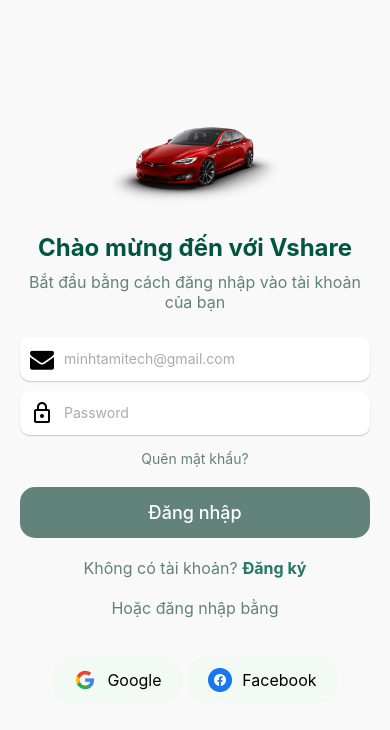
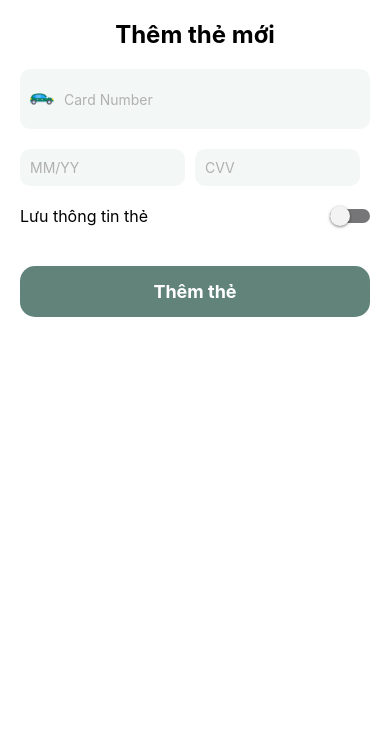
Before and after one commit to MinhTamjs/Vshare_redesign, a React Native app: screen /Add_New_Card in a window 390 px wide. Shown: the top 730 px of the page. Built offline with nearby package versions, Linux system fonts and the light colour scheme.

Commit message:
Fix sign up screen

```diff
--- a/App/Navigation/ScreenNavigation.js
+++ b/App/Navigation/ScreenNavigation.js
@@ -7,6 +7,7 @@
 import DetailScreen from '../Screens/DetailScreen';
 import SignUpScreen from '../Screens/AuthenticationScreen/SignUpScreen';
 import CheckoutScreen from '../Screens/CheckoutScreen';
+import AddNewCardScreen from '../Screens/AddNewCardScreen';
 
 const Stack = createNativeStackNavigator();
 
@@ -39,6 +40,11 @@
           options={{headerShown: false}}
           component={CheckoutScreen}
         />
+        <Stack.Screen
+          name="Add_New_Card"
+          options={{headerShown: false}}
+          component={AddNewCardScreen}
+        />
       </Stack.Navigator>
     </NavigationContainer>
   );
--- /dev/null
+++ b/App/Screens/AddNewCardScreen.js
@@ -0,0 +1,147 @@
+import React, {useState} from 'react';
+import {
+  View,
+  Text,
+  TextInput,
+  TouchableOpacity,
+  StyleSheet,
+  Image,
+  Switch,
+} from 'react-native';
+import LinearGradient from 'react-native-linear-gradient';
+
+const AddNewCardScreen = () => {
+  const [cardNumber, setCardNumber] = useState('');
+  const [expiryDate, setExpiryDate] = useState('');
+  const [cvv, setCvv] = useState('');
+  const [saveCard, setSaveCard] = useState(false);
+
+  return (
+    <View style={styles.container}>
+      <Text style={styles.header}>Thêm thẻ mới</Text>
+
+      <View style={styles.inputContainer}>
+        <Image
+          source={require('./../../assets/images/icons/car_icon.png')}
+          style={styles.icon}
+        />
+        <TextInput
+          style={styles.input}
+          placeholder="Card Number"
+          placeholderTextColor="#B0B0B0"
+          value={cardNumber}
+          onChangeText={setCardNumber}
+        />
+      </View>
+
+      <View style={styles.inputRow}>
+        <View style={styles.inputContainerHalf}>
+          <TextInput
+            style={styles.input}
+            placeholder="MM/YY"
+            placeholderTextColor="#B0B0B0"
+            value={expiryDate}
+            onChangeText={setExpiryDate}
+          />
+        </View>
+        <View style={styles.inputContainerHalf}>
+          <TextInput
+            style={styles.input}
+            placeholder="CVV"
+            placeholderTextColor="#B0B0B0"
+            value={cvv}
+            onChangeText={setCvv}
+          />
+        </View>
+      </View>
+
+      <View style={styles.switchContainer}>
+        <Text style={styles.switchText}>Lưu thông tin thẻ</Text>
+        <Switch
+          value={saveCard}
+          onValueChange={setSaveCard}
+          trackColor={{false: '#767577', true: '#3BB475'}}
+          thumbColor={saveCard ? '#FFFFFF' : '#f4f3f4'}
+        />
+      </View>
+
+      <TouchableOpacity style={styles.addButton}>
+        <Text style={styles.addButtonText}>Thêm thẻ</Text>
+      </TouchableOpacity>
+    </View>
+  );
+};
+
+const styles = StyleSheet.create({
+  container: {
+    flex: 1,
+    padding: 20,
+    backgroundColor: '#FFF',
+  },
+  header: {
+    fontSize: 24,
+    fontWeight: 'bold',
+    marginBottom: 20,
+    alignSelf: 'center',
+  },
+  inputContainer: {
+    flexDirection: 'row',
+    alignItems: 'center',
+    backgroundColor: '#F3F7F5',
+    borderRadius: 10,
+    padding: 10,
+    marginBottom: 20,
+  },
+  icon: {
+    width: 24,
+    height: 24,
+    marginRight: 10,
+  },
+  input: {
+    flex: 1,
+    height: 40,
+    color: '#000',
+  },
+  inputRow: {
+    flexDirection: 'row',
+    justifyContent: 'space-between',
+    marginBottom: 20,
+  },
+  inputContainerHalf: {
+    flex: 1,
+    backgroundColor: '#F3F7F5',
+    borderRadius: 10,
+    padding: 10,
+    marginRight: 10,
+  },
+  switchContainer: {
+    flexDirection: 'row',
+    justifyContent: 'space-between',
+    alignItems: 'center',
+    marginBottom: 30,
+  },
+  switchText: {
+    fontSize: 16,
+  },
+  addButton: {
+    width: '100%',
+    borderRadius: 15,
+    marginVertical: 10,
+    overflow: 'hidden',
+    backgroundColor: '#61837A',
+    paddingVertical: 15,
+    alignItems: 'center',
+  },
+  gradientButton: {
+    padding: 15,
+    borderRadius: 10,
+    alignItems: 'center',
+  },
+  addButtonText: {
+    color: '#FFF',
+    fontSize: 18,
+    fontWeight: 'bold',
+  },
+});
+
+export default AddNewCardScreen;
--- a/App/Screens/AuthenticationScreen/LoginScreen.js
+++ b/App/Screens/AuthenticationScreen/LoginScreen.js
@@ -53,18 +53,38 @@
         <Text style={styles.loginButtonText}>Đăng nhập</Text>
       </TouchableOpacity>
 
-      <Text style={styles.signUpText}>
+      <Text
+        style={styles.signUpText}
+        onPress={() => navigation.navigate('Signup')}>
         Không có tài khoản? <Text style={styles.signUpLink}>Đăng ký</Text>
       </Text>
 
-      <Text style={styles.orText}>Hoặc đăng nhập bằng</Text>
+      <View style={{flexDirection: 'row', alignItems: 'center', marginTop: 20}}>
+        <View style={{flex: 1, height: 1, backgroundColor: 'green'}} />
+        <View>
+          <Text
+            style={{
+              width: 50,
+              textAlign: 'center',
+              color: '#61837A',
+              fontSize: 17,
+            }}>
+            Hoặc
+          </Text>
+        </View>
+        <View style={{flex: 1, height: 1, backgroundColor: 'green'}} />
+      </View>
       <View style={styles.socialLoginContainer}>
         <TouchableOpacity style={styles.socialButton}>
-          <Image source={require('./../../../assets/images/icons/google.png')} />
+          <Image
+            source={require('./../../../assets/images/icons/google.png')}
+          />
           <Text style={styles.socialButtonText}>Google</Text>
         </TouchableOpacity>
         <TouchableOpacity style={styles.socialButton}>
-        <Image source={require('./../../../assets/images/icons/Facebook.png')} />
+          <Image
+            source={require('./../../../assets/images/icons/Facebook.png')}
+          />
           <Text style={styles.socialButtonText}>Facebook</Text>
         </TouchableOpacity>
       </View>
--- a/App/Screens/AuthenticationScreen/SignUpScreen.js
+++ b/App/Screens/AuthenticationScreen/SignUpScreen.js
@@ -20,16 +20,23 @@
         source={require('../../../assets/images/cars/Red-Tesla-Model-S-PNG.png')}
         style={styles.logo}
       />
-      <Text style={styles.welcomeText}>Chào mừng đến với Vshare</Text>
+      <Text style={styles.welcomeText}>Đăng ký tài khoản Vshare</Text>
       <Text style={styles.instructionText}>
-        Bắt đầu bằng cách đăng nhập vào tài khoản của bạn
+        Bắt đầu bằng cách đăng ký tài khoản cho bạn
       </Text>
-
+      <View style={styles.inputContainer}>
+        <Icon name="user" size={24} color="black" />
+        <TextInput
+          style={styles.input}
+          placeholder="Nhập Tên"
+          placeholderTextColor="#aaa"
+        />
+      </View>
       <View style={styles.inputContainer}>
         <Icon name="envelope" size={24} color="black" />
         <TextInput
           style={styles.input}
-          placeholder="minhtamitech@gmail.com"
+          placeholder="Nhập email"
           placeholderTextColor="#aaa"
         />
       </View>
@@ -37,31 +44,47 @@
         <MaterialIcon name="lock-outline" size={24} color="black" />
         <TextInput
           style={styles.input}
-          placeholder="Password"
+          placeholder="Mật khẩu"
           placeholderTextColor="#aaa"
           secureTextEntry
         />
       </View>
-
-      <TouchableOpacity>
-        <Text style={styles.forgotPassword}>Quên mật khẩu?</Text>
-      </TouchableOpacity>
-
+      <View style={styles.inputContainer}>
+        <MaterialIcon name="lock-outline" size={24} color="black" />
+        <TextInput
+          style={styles.input}
+          placeholder="Nhập lại mật khẩu"
+          placeholderTextColor="#aaa"
+          secureTextEntry
+        />
+      </View>
       <TouchableOpacity
         style={styles.loginButton}
         onPress={() => navigation.navigate('Home')}>
-        <LinearGradient
-          colors={['#2AB38E', '#3b5998', '#192f6a']}
-          style={styles.gradient}>
-          <Text style={styles.loginButtonText}>Đăng nhập</Text>
-        </LinearGradient>
+        <Text style={styles.loginButtonText}>Đăng ký</Text>
       </TouchableOpacity>
 
-      <Text style={styles.signUpText}>
-        Không có tài khoản? <Text style={styles.signUpLink}>Đăng ký</Text>
+      <Text
+        style={styles.signUpText}
+        onPress={() => navigation.navigate('Login')}>
+        Đã có tài khoản? <Text style={styles.signUpLink}>Đăng nhập</Text>
       </Text>
 
-      <Text style={styles.orText}>Hoặc đăng nhập bằng</Text>
+      <View style={{flexDirection: 'row', alignItems: 'center', marginTop: 20}}>
+        <View style={{flex: 1, height: 1, backgroundColor: 'green'}} />
+        <View>
+          <Text
+            style={{
+              width: 50,
+              textAlign: 'center',
+              color: '#61837A',
+              fontSize: 17,
+            }}>
+            Hoặc
+          </Text>
+        </View>
+        <View style={{flex: 1, height: 1, backgroundColor: 'green'}} />
+      </View>
       <View style={styles.socialLoginContainer}>
         <TouchableOpacity style={styles.socialButton}>
           <Icon name="google" size={24} color="#DB4437" />
@@ -130,6 +153,9 @@
     borderRadius: 15,
     marginVertical: 10,
     overflow: 'hidden',
+    backgroundColor: '#61837A',
+    paddingVertical: 15,
+    alignItems: 'center',
   },
   gradient: {
     paddingVertical: 15,
@@ -158,6 +184,7 @@
     flexDirection: 'row',
     justifyContent: 'space-around',
     width: '100%',
+    padding: 30,
   },
   socialButton: {
     flexDirection: 'row',
--- a/App/Screens/CheckoutScreen.js
+++ b/App/Screens/CheckoutScreen.js
@@ -7,9 +7,12 @@
   Image,
   ScrollView,
 } from 'react-native';
+import LinearGradient from 'react-native-linear-gradient';
+import {useNavigation} from '@react-navigation/native';
 
 const CheckoutScreen = () => {
   const [selectedOption, setSelectedOption] = useState('card');
+  const navigation = useNavigation();
 
   return (
     <ScrollView contentContainerStyle={styles.container}>
@@ -23,13 +26,17 @@
             selectedOption === 'card1' && styles.selectedCard,
           ]}
           onPress={() => setSelectedOption('card1')}>
+          <LinearGradient
+            colors={['#6DD5FA', '#2C25BF']}
+            style={styles.gradientCard}>
             <Image
-            source={require('./../../assets/images/banners/Banner_2.png')}
+              source={require('./../../assets/images/logo/visa_logo.png')}
               style={styles.cardImage}
             />
             <Text style={styles.cardText}>**** **** **** 2847</Text>
             <Text style={styles.cardHolder}>Tâm Minh</Text>
             <Text style={styles.cardExpiry}>04/30</Text>
+          </LinearGradient>
         </TouchableOpacity>
         <TouchableOpacity
           style={[
@@ -37,15 +44,19 @@
             selectedOption === 'card2' && styles.selectedCard,
           ]}
           onPress={() => setSelectedOption('card2')}>
+          <LinearGradient
+            colors={['#6DD5FA', '#2C25BF']}
+            style={styles.gradientCard}>
             <Image
-            source={require('./../../assets/images/banners/Banner_2.png')}
+              source={require('./../../assets/images/logo/visa_logo.png')}
               style={styles.cardImage}
             />
             <Text style={styles.cardText}>**** **** **** 1234</Text>
             <Text style={styles.cardHolder}>Minh Tâm</Text>
             <Text style={styles.cardExpiry}>08/25</Text>
+          </LinearGradient>
         </TouchableOpacity>
-        <TouchableOpacity style={styles.addCardButton}>
+        <TouchableOpacity style={styles.addCardButton} onPress={() => navigation.navigate('Add_New_Card')}>
           <Text style={styles.addCardText}>+ Thêm thẻ mới</Text>
         </TouchableOpacity>
       </View>
@@ -74,6 +85,7 @@
       <TouchableOpacity style={styles.payButton}>
         <Text style={styles.payButtonText}>Thanh toán ngay</Text>
       </TouchableOpacity>
+      <View style={styles.spacer}></View>
     </ScrollView>
   );
 };
@@ -98,32 +110,36 @@
     marginBottom: 10,
   },
   card: {
-    backgroundColor: '#F3F7F5',
-    borderRadius: 10,
+    borderRadius: 15,
+    marginBottom: 15,
+    width: 370,
+  },
+  gradientCard: {
     padding: 20,
-    marginBottom: 10,
-    borderWidth: 1,
-    borderColor: 'transparent',
+    borderRadius: 5,
   },
   selectedCard: {
-    borderColor: '#3BB475',
+    borderColor: '#25BFBA',
+    borderWidth: 5,
+    borderRadius: 10,
   },
   cardImage: {
-    width: 60,
-    height: 40,
-    resizeMode: 'contain',
+    width: 100,
+    height: 50,
     marginBottom: 10,
   },
   cardText: {
     fontSize: 18,
     fontWeight: 'bold',
+    color: '#FFF',
   },
   cardHolder: {
     fontSize: 16,
+    color: '#FFF',
   },
   cardExpiry: {
     fontSize: 14,
-    color: 'gray',
+    color: '#FFF',
   },
   addCardButton: {
     alignItems: 'center',
@@ -167,6 +183,9 @@
     fontSize: 18,
     fontWeight: 'bold',
   },
+  spacer: {
+    height: 100,
+  },
 });
 
 export default CheckoutScreen;
```
Also changed, not shown: assets/images/logo/visa_logo.png (added). Lines whose indentation alone changed are shown as unchanged.
